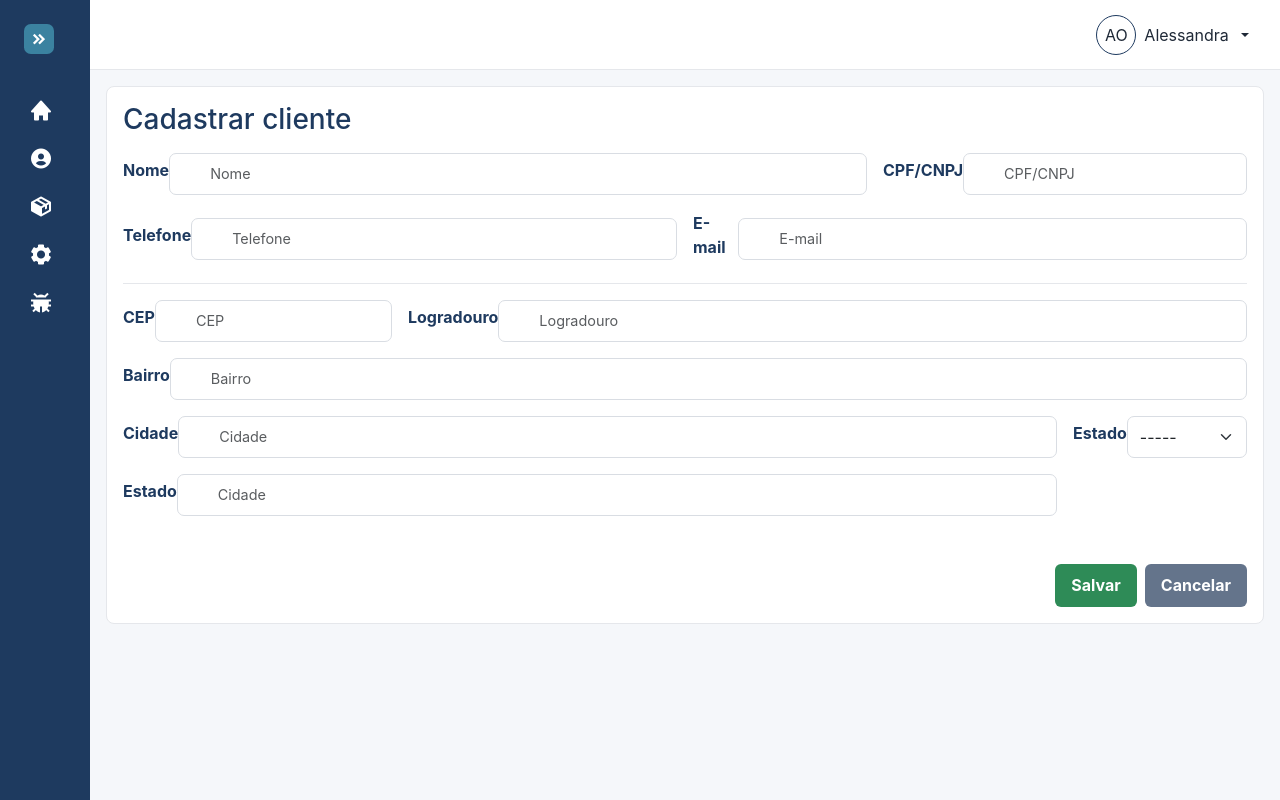
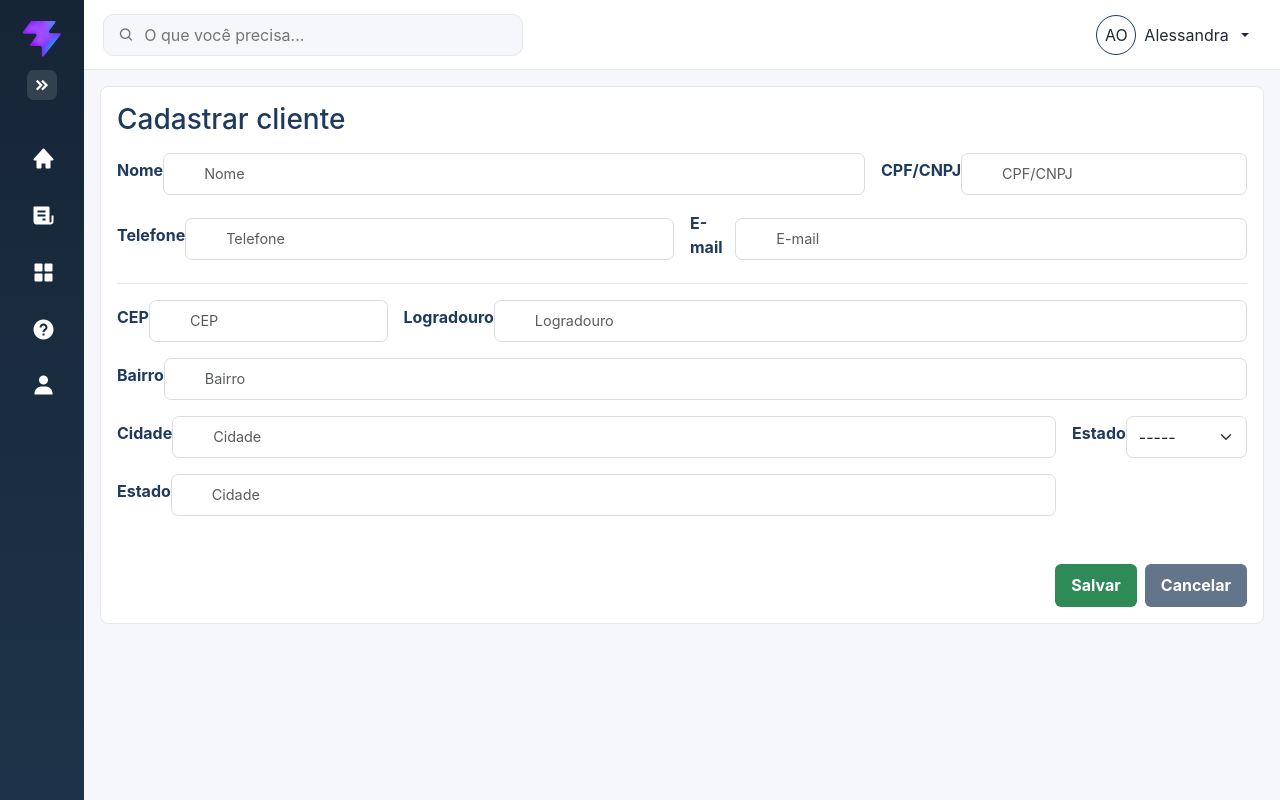
Before and after one commit to itsale-o/gerenciamento-usuarios, a React (Vite) app in the folder frontend/: page /clientes/novo in a window 1280 px wide. Built offline with nearby package versions, Linux system fonts and the light colour scheme.

Commit message:
Menu Lateral Filé

```diff
--- a/frontend/src/components/Header/Header.css
+++ b/frontend/src/components/Header/Header.css
@@ -1,11 +1,61 @@
 .header {
-    height: 70px;
+    min-height: 70px;
     background: var(--surface-color);
     border-bottom: 1px solid var(--border-color);
     display: flex;
-    justify-content: flex-end;
+    justify-content: space-between;
     align-items: center;
     padding: 0 1.2rem;
+}
+
+.header-search {
+    width: min(420px, 42vw);
+    height: 42px;
+    display: flex;
+    align-items: center;
+    gap: .6rem;
+    padding: 0 .45rem 0 .9rem;
+    background: #f5f7fa;
+    border: 1px solid var(--border-color);
+    border-radius: .65rem;
+    color: var(--text-secondary-color);
+}
+
+.header-search input {
+    min-width: 0;
+    flex: 1;
+    border: 0;
+    outline: 0;
+    background: transparent;
+    color: var(--text-color);
+}
+
+.header-search button {
+    width: 32px;
+    height: 32px;
+    border: 0;
+    border-radius: .45rem;
+    background: var(--secondary-color);
+    color: #fff;
+    cursor: pointer;
+}
+
+.header-status {
+    display: flex;
+    align-items: center;
+    gap: .5rem;
+    margin-left: auto;
+    margin-right: 1.25rem;
+    color: var(--text-secondary-color);
+    font-size: .78rem;
+    white-space: nowrap;
+}
+
+.status-dot {
+    width: 8px;
+    height: 8px;
+    border-radius: 50%;
+    background: var(--success-color);
 }
 
 .dropdown-menu {
@@ -29,6 +79,27 @@
     border-radius: 50%;
     width: 40px;
     height: 40px;
+}
+
+@media (max-width: 760px) {
+    .header-search {
+        width: 42px;
+        padding: 0;
+        justify-content: center;
+    }
+
+    .header-search input,
+    .header-search button {
+        display: none;
+    }
+
+    .header-status {
+        margin-right: .5rem;
+    }
+
+    .header-user-name {
+        display: none;
+    }
 }
 
 
--- a/frontend/src/components/Header/Header.jsx
+++ b/frontend/src/components/Header/Header.jsx
@@ -1,8 +1,9 @@
 import './Header.css';
 import { useState, useEffect, useRef } from 'react';
 
-function Header() {
+function Header({ branding }) {
     const [open, setOpen] = useState(false);
+    const [search, setSearch] = useState('');
     const dropdownRef = useRef(null);
 
     useEffect(() => {
@@ -20,6 +21,19 @@ function Header() {
 
     return (
         <nav className="header">
+            <div className="header-search">
+                <i className="bx bx-search" aria-hidden="true"></i>
+                <input
+                    type="search"
+                    value={search}
+                    onChange={(event) => setSearch(event.target.value)}
+                    placeholder="O que você precisa..."
+                    aria-label="Buscar"
+                />
+                {/* <button type="button" aria-label="Abrir busca">
+                    <i className="bx bx-command" aria-hidden="true"></i>
+                </button> */}
+            </div>
             <div className="header-menu">
                 <div className="dropdown" ref={dropdownRef}>
                     <button
@@ -30,11 +44,12 @@ function Header() {
                         <div className="avatar">
                             AO
                         </div>
-                        Alessandra
+                        <span className="header-user-name">Alessandra</span>
                     </button>
                     {open && (
                         <ul className="dropdown-menu dropdown-menu-end show">
-                            <li><a className="dropdown-item" href="#">Perfil</a></li>
+                            <li><span className="dropdown-item">IP: {window.location.host}</span>
+                                <span className="status-dot" aria-hidden="true"></span></li>
                             <li><a className="dropdown-item" href="#">Sair</a></li>
                         </ul>
                     )}
--- a/frontend/src/components/Layout/Layout.jsx
+++ b/frontend/src/components/Layout/Layout.jsx
@@ -1,14 +1,30 @@
 import Header from "../Header/Header";
 import Sidebar from "../Sidebar/Sidebar";
 import { Outlet } from "react-router-dom";
+import { useEffect, useState } from "react";
+import { getTenantBranding } from "../../services/brandingService";
 import "./Layout.css";
 
 function Layout() {
+    const [branding, setBranding] = useState(null);
+
+    useEffect(() => {
+        let isMounted = true;
+
+        getTenantBranding().then((data) => {
+            if (isMounted) setBranding(data);
+        });
+
+        return () => {
+            isMounted = false;
+        };
+    }, []);
+
     return (
         <div className="layout">
-            <Sidebar />
+            <Sidebar branding={branding} />
             <div className="layout-main">
-                <Header />
+                <Header branding={branding} />
 
                 <main className="layout-content">
                     <Outlet />
--- a/frontend/src/components/Sidebar/Sidebar.css
+++ b/frontend/src/components/Sidebar/Sidebar.css
@@ -7,10 +7,10 @@ li {
 }
 
 #sidebar {
-    width: 90px;
-    min-width: 90px;
+    width: 248px;
+    min-width: 248px;
     transition: all 0.25s ease-in-out;
-    background-color: var(--primary-color);
+    background: linear-gradient(180deg, #162536 0%, #1e3349 100%);
     display: flex;
     flex-direction: column;
 }
@@ -23,7 +23,12 @@ button.sidebar-link {
     text-align: left;
 }
 
-#sidebar:not(.expand) .sidebar-logo,
+#sidebar:not(.expand) {
+    width: 84px;
+    min-width: 84px;
+}
+
+#sidebar:not(.expand) .sidebar-brand span,
 #sidebar:not(.expand) button.sidebar-link span,
 #sidebar:not(.expand) a.sidebar-link span {
     display: none;
@@ -38,6 +43,57 @@ button.sidebar-link {
     min-width: 260px;
 }
 
+.sidebar-topbar {
+    min-height: 86px;
+    padding: 1.25rem 1rem;
+    display: flex;
+    align-items: center;
+    justify-content: space-between;
+    gap: .75rem;
+}
+
+.sidebar-brand {
+    min-width: 0;
+    display: flex;
+    align-items: center;
+    gap: .65rem;
+    color: #fff;
+    font-size: 1.15rem;
+    font-weight: 700;
+    white-space: nowrap;
+    overflow: hidden;
+}
+
+.sidebar-brand-loading {
+    width: 150px;
+    height: 38px;
+    border-radius: .45rem;
+    background: rgba(255, 255, 255, .12);
+    animation: sidebar-brand-pulse 1.2s ease-in-out infinite;
+}
+
+@keyframes sidebar-brand-pulse {
+    50% {
+        opacity: .45;
+    }
+}
+
+.sidebar-brand-image {
+    width: 38px;
+    height: 38px;
+    object-fit: contain;
+    flex: 0 0 38px;
+}
+
+#sidebar:not(.expand) .sidebar-topbar {
+    padding: 1.25rem .9rem;
+    flex-direction: column;
+}
+
+#sidebar:not(.expand) .sidebar-brand-loading {
+    width: 38px;
+}
+
 .toggle-btn {
     width: 30px;
     height: 30px;
@@ -47,11 +103,12 @@ button.sidebar-link {
     display: flex;
     justify-content: center;
     align-items: center;
-    background-color: var(--secondary-color);
+    background-color: rgba(255, 255, 255, .12);
+    border: 0;
 }
 
 .toggle-btn:hover {
-    background-color: #357590;
+    background-color: var(--accent-color);
 }
 
 .toggle-btn i {
@@ -73,19 +130,15 @@ button.sidebar-link {
     }
 }
 
-.sidebar-logo a {
-    color: var(--surface-color);
-    font-size: 1.15rem;
-    font-weight: 600;
-}
-
 a.sidebar-link, button.sidebar-link {
-    padding: .625rem 1.625rem;
+    margin: .2rem .75rem;
+    padding: .8rem 1rem;
+    border-radius: .65rem;
     color: var(--surface-color);
     display: block;
     white-space: nowrap;
     font-weight: 700;
-    border-left: 3px solid transparent
+    border-left: 3px solid transparent;
 }
 
 .sidebar-nav {
@@ -102,8 +155,19 @@ a.sidebar-link, button.sidebar-link {
 
 a.sidebar-link:hover,
 button.sidebar-link:hover {
-    background-color: rgba(255, 255, 255, .075);
-    border-left: 5px solid var(--secondary-color);
+    background-color: rgba(255, 255, 255, .1);
+    border-left-color: var(--accent-color);
+}
+
+#sidebar:not(.expand) a.sidebar-link,
+#sidebar:not(.expand) button.sidebar-link {
+    margin: .2rem .7rem;
+    padding: .8rem 0;
+    text-align: center;
+}
+
+#sidebar:not(.expand) .sidebar-link i {
+    margin: 0;
 }
 
 .sidebar-item {
--- a/frontend/src/components/Sidebar/Sidebar.jsx
+++ b/frontend/src/components/Sidebar/Sidebar.jsx
@@ -2,21 +2,53 @@ import './Sidebar.css';
 import { Link } from 'react-router-dom';
 import { useState } from 'react';
 
-function Sidebar() {
-    const [expanded, setExpanded] = useState(false);
-    const [collapseOpen, setCollapseOpen] = useState(false);
+const SIDEBAR_EXPANDED_KEY = 'sidebar-expanded';
+
+function BrandMark({ branding }) {
+    if (!branding) {
+        return <div className="sidebar-brand-loading" aria-hidden="true" />;
+    }
+
+    return (
+        <div className="sidebar-brand">
+            {branding?.logoUrl ? (
+                <img src={branding.logoUrl} alt="" className="sidebar-brand-image" />
+            ) : (
+                <svg width="38" height="38" viewBox="0 0 56 56" fill="none" aria-hidden="true">
+                    <path d="M28 4 L40 16 L28 16 Z" fill="#2E7DD1" />
+                    <path d="M52 28 L40 40 L40 28 Z" fill="#F2A93B" />
+                    <path d="M28 52 L16 40 L28 40 Z" fill="var(--brand-accent, #4CAF50)" />
+                    <path d="M4 28 L16 16 L16 28 Z" fill="#E5473A" />
+                </svg>
+            )}
+            <span>{branding.companyName}</span>
+        </div>
+    );
+}
+
+function Sidebar({ branding }) {
+    const [expanded, setExpanded] = useState(() => {
+        return localStorage.getItem(SIDEBAR_EXPANDED_KEY) === 'true';
+    });
+
+    function toggleSidebar() {
+        setExpanded((currentExpanded) => {
+            const nextExpanded = !currentExpanded;
+            localStorage.setItem(SIDEBAR_EXPANDED_KEY, String(nextExpanded));
+            return nextExpanded;
+        });
+    }
 
     return (
         <aside id="sidebar" className={expanded ? 'expand' : ''}>
-            <div className="d-flex justify-content-between p-4">
-                <div className="sidebar-logo">
-                    <a href="">Meu Sistema</a>
-                </div>
+            <div className="sidebar-topbar">
+                <BrandMark branding={branding} />
 
                 <button
-                    className="toggle-btn border-0"
+                    className="toggle-btn"
                     type='button'
-                    onClick={() => setExpanded(!expanded)}
+                    aria-label={expanded ? 'Recolher menu' : 'Expandir menu'}
+                    onClick={toggleSidebar}
                 >
                     <i
                         id="icon"
@@ -34,50 +66,31 @@ function Sidebar() {
                 </li>
 
                 <li className="sidebar-item">
-                    <Link to="/clientes" className="sidebar-link">
-                        <i className='bx bxs-user-circle'></i>
-                        <span>Clientes</span>
+                    <Link to="/faturas" className="sidebar-link">
+                        <i className='bx bxs-receipt'></i>
+                        <span>Faturas</span>
                     </Link>
                 </li>
 
                 <li className="sidebar-item">
-                    <Link to="/produtos" className="sidebar-link">
-                        <i className='bx bxs-package'></i>
-                        <span>Produtos</span>
+                    <Link to="/planos" className="sidebar-link">
+                        <i className='bx bxs-grid-alt'></i>
+                        <span>Planos</span>
                     </Link>
                 </li>
 
                 <li className="sidebar-item">
-                    <Link to="/configuracoes" className="sidebar-link">
-                        <i className='bx bxs-cog'></i>
-                        <span>Configurações</span>
+                    <Link to="/suporte" className="sidebar-link">
+                        <i className='bx bxs-help-circle'></i>
+                        <span>Suporte</span>
                     </Link>
                 </li>
 
                 <li className="sidebar-item">
-                    <button
-                        type="button"
-                        className={`sidebar-link has-dropdown ${collapseOpen ? 'open' : 'collapsed'}`}
-                        onClick={() => setCollapseOpen(prev => !prev)}
-                    >
-                        <i className='bx bxs-bug'></i>
-                        <span>Collapsed</span>
-                    </button>
-
-                    <ul
-                        className={`sidebar-dropdown list-unstyled ${collapseOpen ? 'show' : ''}`}
-                    >
-                        <li className="sidebar-item">
-                            <a href="#" className="sidebar-link">
-                                Teste
-                            </a>
-                        </li>
-                        <li className="sidebar-item">
-                            <a href="#" className="sidebar-link">
-                                Teste 2
-                            </a>
-                        </li>
-                    </ul>
+                    <Link to="/conta" className="sidebar-link">
+                        <i className='bx bxs-user'></i>
+                        <span>Conta</span>
+                    </Link>
                 </li>
             </ul>
         </aside>
--- a/frontend/src/pages/Login/Login.css
+++ b/frontend/src/pages/Login/Login.css
@@ -44,7 +44,7 @@
 .logo-text {
   font-size: clamp(1.15rem, 2.5vw, 1.5rem);
   letter-spacing: 1px;
-  color: var(--brand-logo-text, #2E7DD1);
+  color: #1c2733;
   font-weight: 500;
 }
 
```
Also changed, not shown: frontend/src/pages/Login/Login.jsx (+8 -14 lines), frontend/src/services/brandingService.js (+0 -14 lines).
